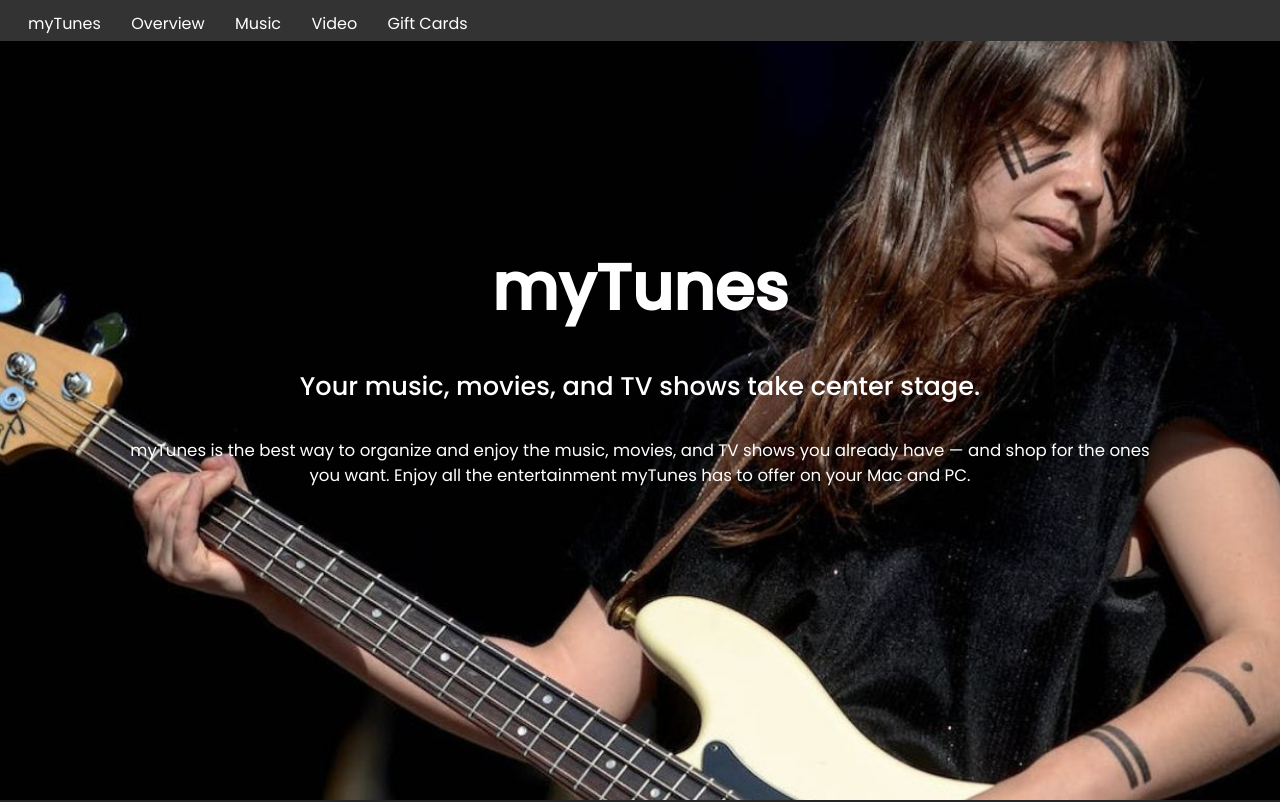
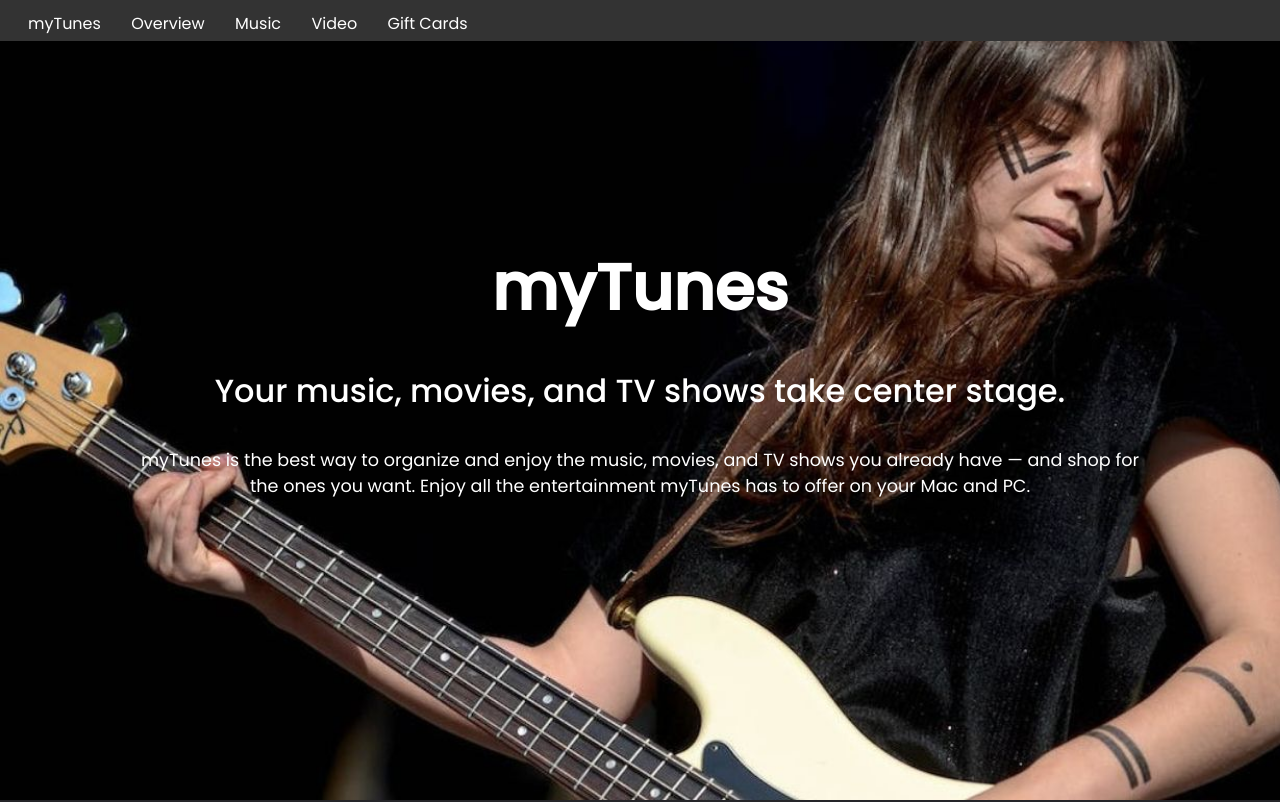
Before and after one commit to techeduhelper/Hakathon_testbook, a plain HTML site: page index.html in a window 1280 px wide. Shown: the top 802 px of the page. Drawn offline with nearby package versions, Linux system fonts and the light colour scheme.

Commit message:
last commit

```diff
--- a/style.css
+++ b/style.css
@@ -62,15 +62,15 @@
     gap: 2rem;
 }
 .s1{
-    font-size: 5vw;
+    font-size: 4rem;
     font-weight: bold;
 }
 .s2{
-    font-size: 2vw;
+    font-size: 2rem;
     font-weight: 500;
 }
 .s3{
-    font-size: 1.3vw;
+    font-size: 1.1rem;
     letter-spacing: normal;
 }
 
```
